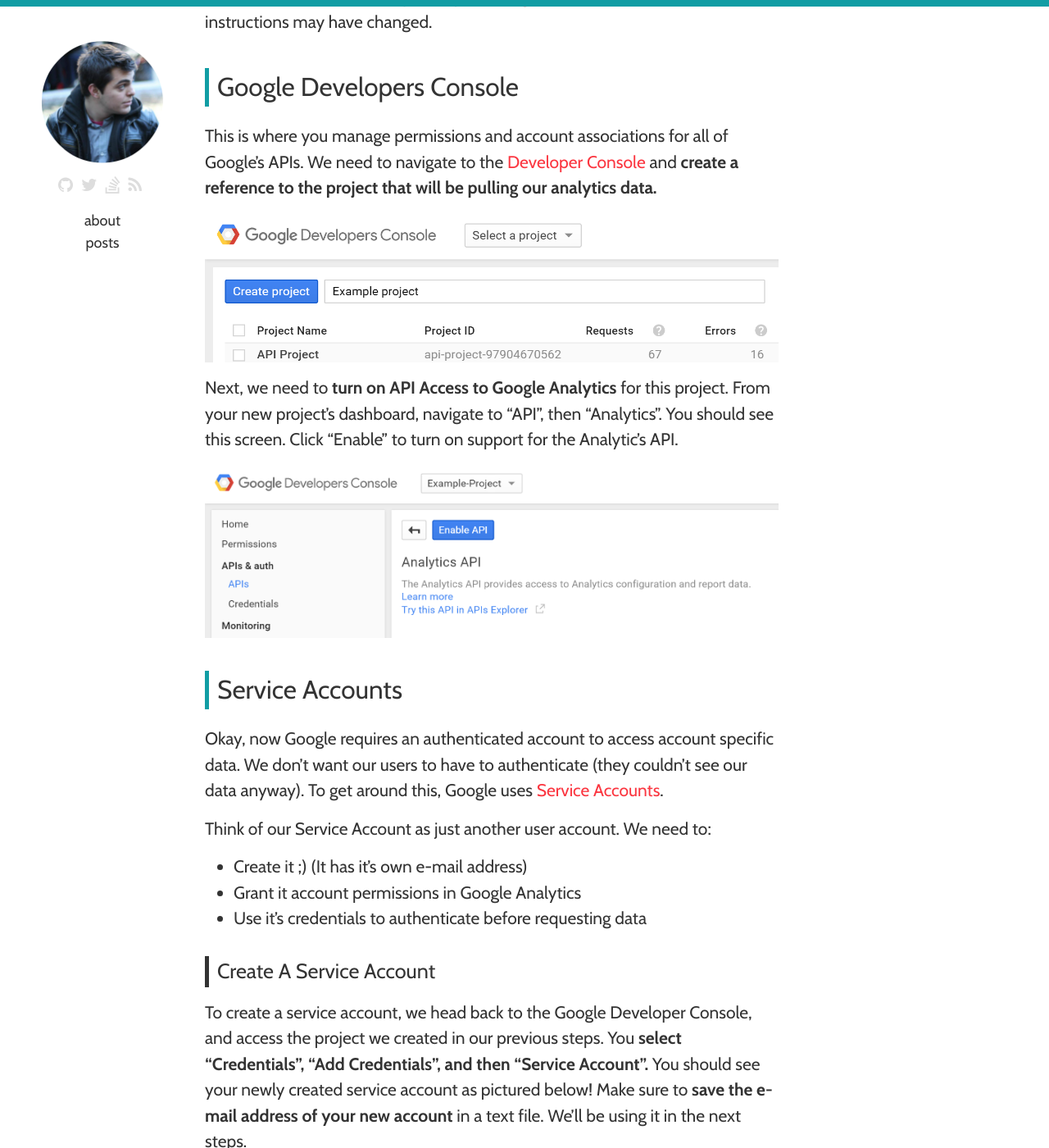
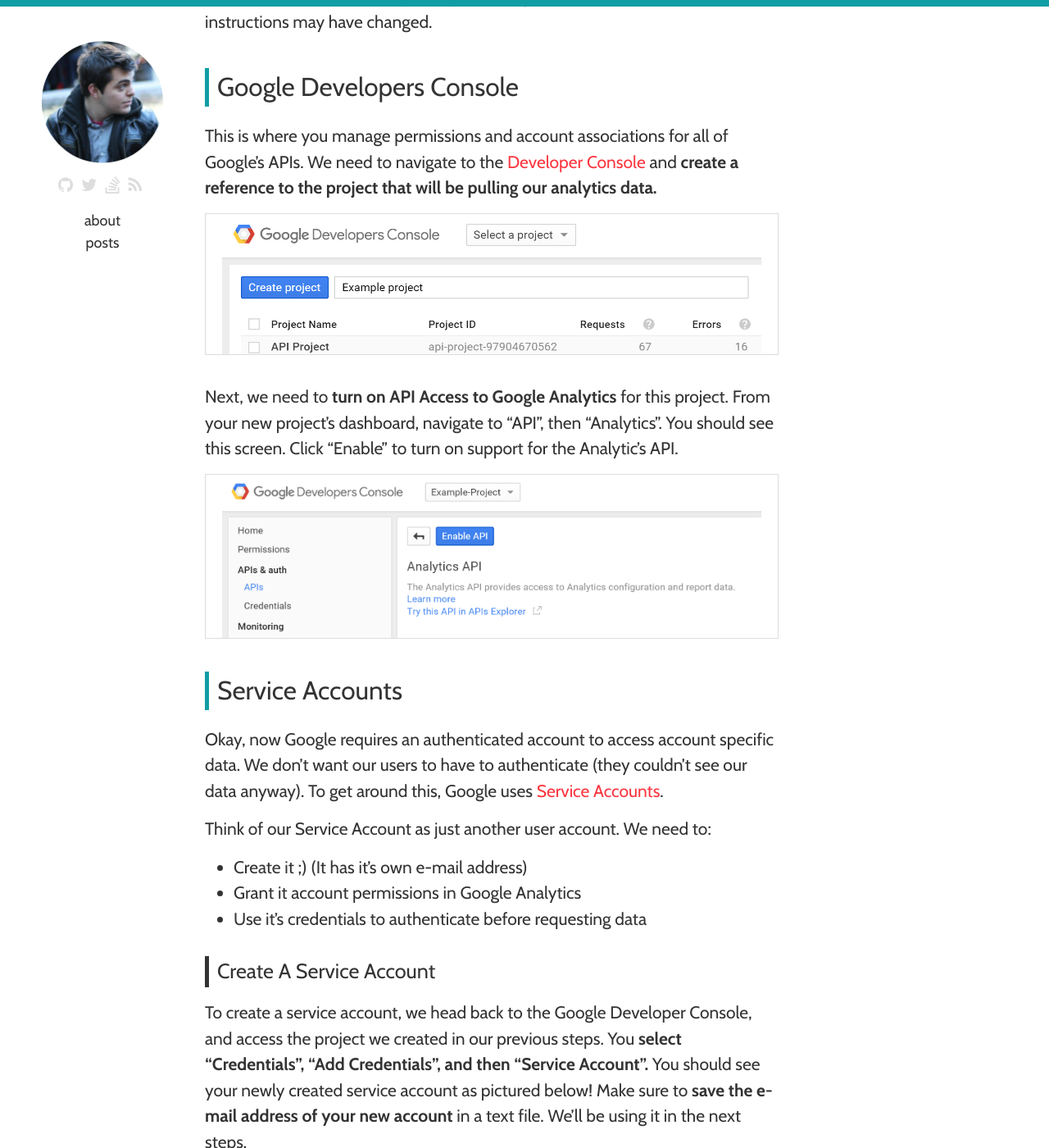
Before and after one commit to csengineer13/dannyrb.com, a Jekyll site: the page built from _posts/2015-11-20-how-to-use-google-analytics-api-to-share-your-traffic.markdown, in a window 1280 px wide and 1400 px high, scrolled down 1599 px. Shown: the whole window at 82% size. Built offline with Jekyll 4.4.1, drawn with Linux system fonts in a browser that asks for light colours; nearby versions of some CDN libraries; comment, search, counter and statistics services are not loaded.

Commit message:
Making 100% width figures more attractive

```diff
--- a/_sass/_layout.scss
+++ b/_sass/_layout.scss
@@ -25,6 +25,13 @@ article ul, article ol { padding-left: 15px; margin-left: 20px; }
 .w-3 { max-width: 33% }
 .w-4 { max-width: 25% }
 .w-5 { max-width: 20%; }
+
+figure.pad-me {
+    margin-top: 15px;
+    margin-bottom: 35px;
+    padding: 0 20px;
+    border: 1px solid #ddd;
+}
 
 .sidebar {
 
```
